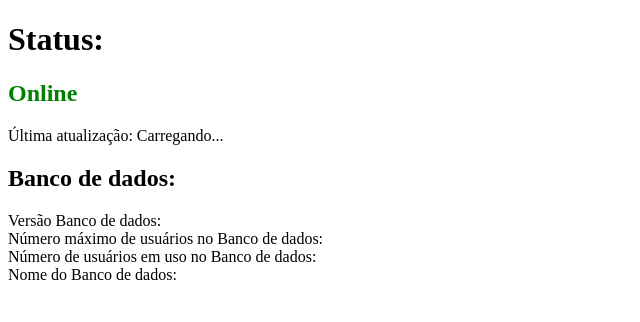
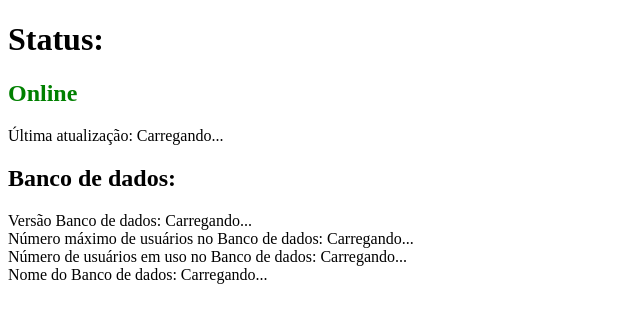
Before and after one commit to brunofiore/clone-tabnews, a Next.js app: page /status in a window 1280 px wide. Shown: the top 322 px of the page, without its empty margins (0-640 px from the left). Built offline with nearby package versions, Linux system fonts and the light colour scheme; no server answers; the database is empty.

Commit message:
fix: fix Carregando... msg on database status page

```diff
--- a/pages/status/index.js
+++ b/pages/status/index.js
@@ -21,7 +21,11 @@ function UpdatedAt() {
   });
 
   let updatedAtText = "Carregando...";
-  let dbVersionText, dbMaxText, dbUsedText, dbNameText;
+  let dbVersionText = "Carregando...";
+  let dbMaxText = "Carregando...";
+  let dbUsedText = "Carregando...";
+  let dbNameText = "Carregando...";
+
   if (!isLoading && data) {
     updatedAtText = new Date(data.updated_at).toLocaleString("pt-BR");
     dbVersionText = data.dependencies.database.db_version;
```
